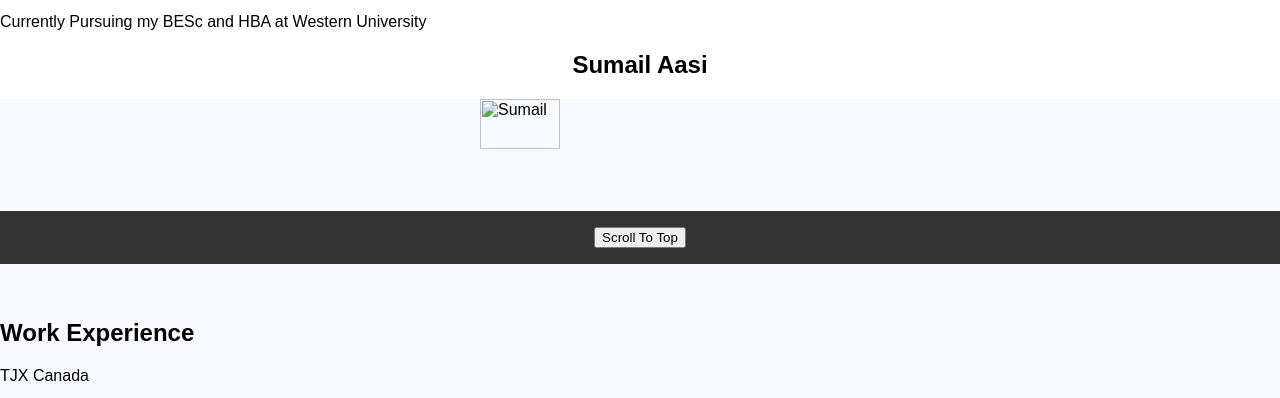
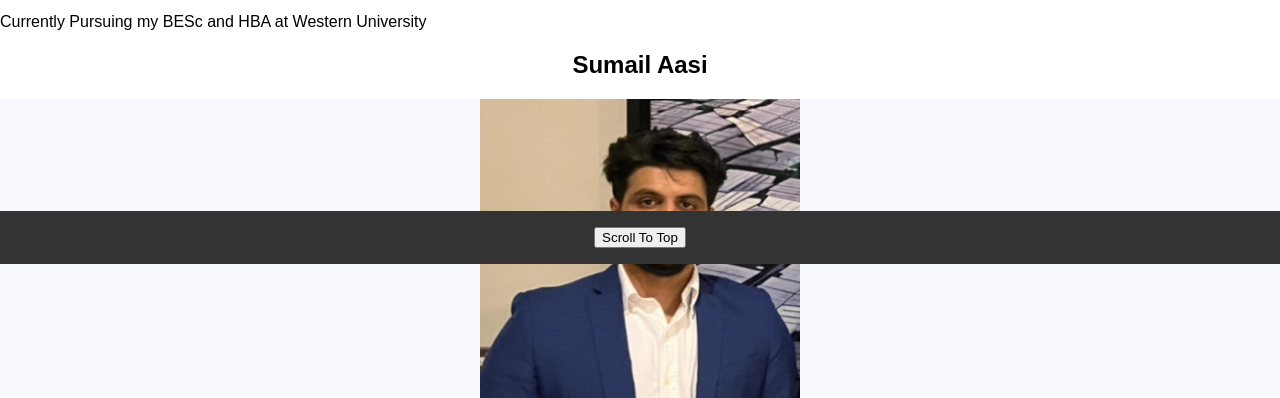
Before and after one commit to Sumail2003/Portfolio, a plain HTML site: page index.html in a window 1280 px wide. Shown: the part 549-947 px from the top of the page. Drawn offline with Linux system fonts and the light colour scheme; files whose address does not match are found by name.

Commit message:
Update index.html

```diff
--- a/index.html
+++ b/index.html
@@ -162,7 +162,7 @@ input[type=submit]:hover {
 <div class="row" style="background-color: #F8F8FF">
   <div class="row">
     <div class="card">
-      <img src="imgs/Sumail_Aasi.jpg" alt="Sumail" style="width:25%" class="center">
+      <img src="Sumail_Aasi.jpg" alt="Sumail" style="width:25%" class="center">
       <div class="work">
         <div id="work"></div>
         <h2>Work Experience</h2>
```
